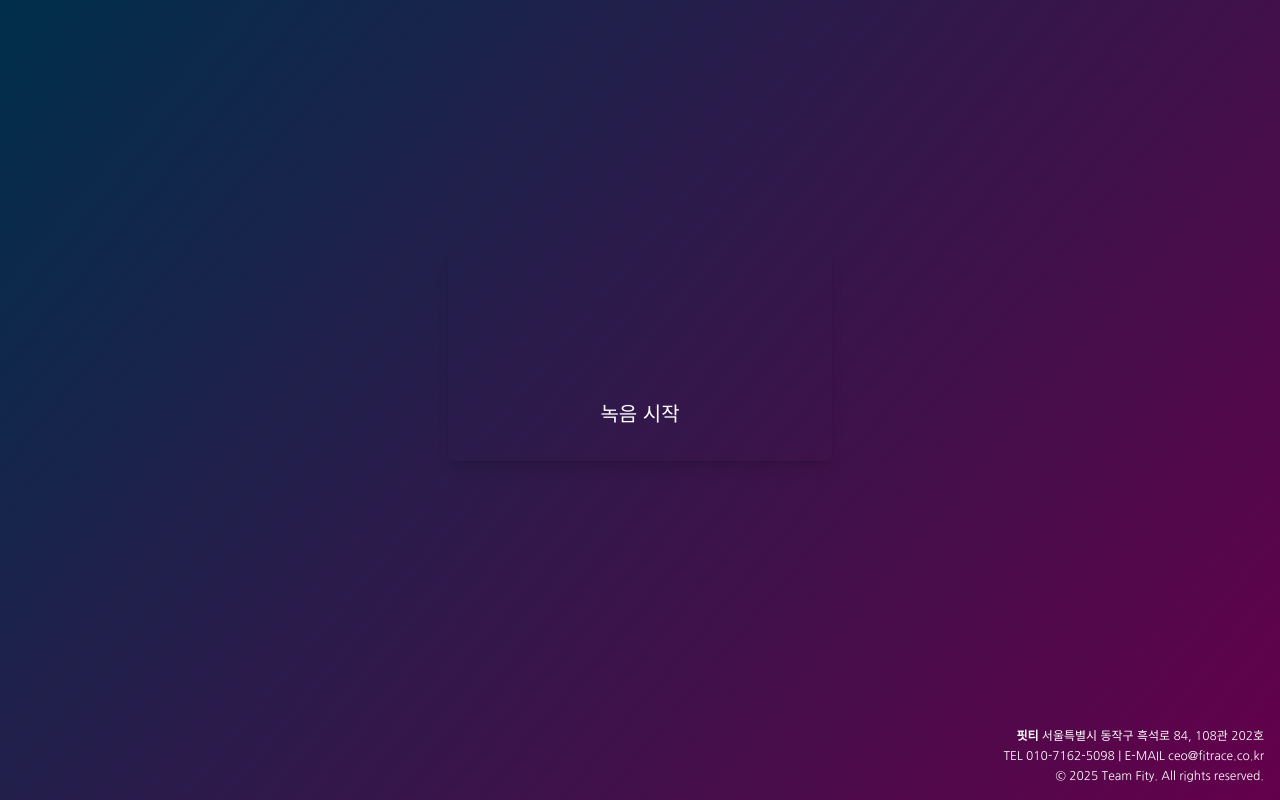
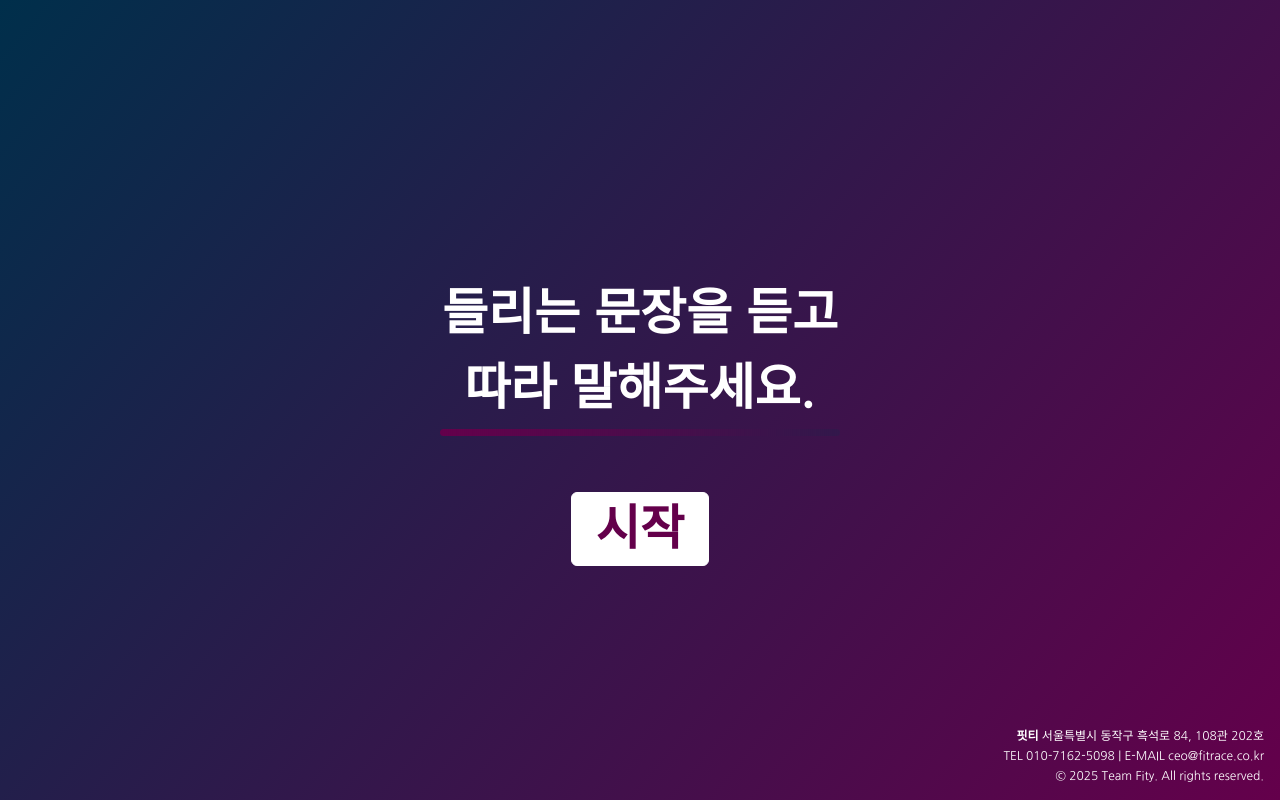
Before and after one commit to selfishAltruism/AI_Voice_Dementia_Guardian_FE, a Next.js app: page /inference in a window 1280 px wide. Built offline with nearby package versions, Linux system fonts and the light colour scheme.

Commit message:
feat: implement inference page with redorcer & player (#1)

```diff
--- a/src/app/inference/page.tsx
+++ b/src/app/inference/page.tsx
@@ -1,9 +1,27 @@
 "use client";
 
-import { Recorder } from "@/entities/inference/ui/Recorder";
+import { Recorder, AudioPlayer } from "@/entities/inference";
+import { Button } from "@/entities/layout";
+import { useRef, useState } from "react";
 
 const Inference = () => {
-  return <Recorder />;
+  const [playing, setPlaying] = useState(false);
+  const isReplay = useRef(false);
+
+  return (
+    <>
+      <h1 className="mt-32">들리는 문장을 듣고</h1>
+      <h1>따라 말해주세요.</h1>
+      <div className="mb-2 mt-1 h-[7px] w-[400px] rounded-lg bg-gradient-to-r from-sub to-main bg-[length:200%_10%]" />
+      {isReplay.current && <Recorder />}
+      <AudioPlayer
+        audioSrc="/recording.webm"
+        setPlaying={setPlaying}
+        playing={playing}
+        isReplay={isReplay}
+      />
+    </>
+  );
 };
 
 export default Inference;
--- a/src/entities/inference/index.ts
+++ b/src/entities/inference/index.ts
@@ -1 +1,3 @@
 export * from "./ui/AILoading";
+export * from "./ui/Recorder";
+export * from "./ui/AudioPlayer";
--- /dev/null
+++ b/src/entities/inference/ui/AudioPlayer.tsx
@@ -0,0 +1,61 @@
+import { Dispatch, RefObject, SetStateAction, useEffect, useRef } from "react";
+import { BounceLoader } from "react-spinners";
+
+import { Button } from "@/entities/layout";
+
+export function AudioPlayer({
+  audioSrc,
+  setPlaying,
+  playing,
+  isReplay,
+}: {
+  audioSrc: string;
+  setPlaying: Dispatch<SetStateAction<boolean>>;
+  playing: boolean;
+  isReplay: RefObject<boolean>;
+}) {
+  const audioRef = useRef<HTMLAudioElement | null>(null);
+
+  useEffect(() => {
+    const audio = audioRef.current;
+    if (!audio) return;
+
+    const handlePlaying = () => setPlaying(true);
+    const handleEnded = () => {
+      setPlaying(false);
+      isReplay.current = true;
+    };
+
+    audio.addEventListener("playing", handlePlaying);
+    audio.addEventListener("ended", handleEnded);
+
+    return () => {
+      audio.removeEventListener("playing", handlePlaying);
+      audio.removeEventListener("ended", handleEnded);
+    };
+  }, []);
+
+  const togglePlay = () => {
+    if (!audioRef.current) return;
+
+    if (playing) {
+      audioRef.current.pause();
+    } else {
+      audioRef.current.play();
+    }
+  };
+
+  return (
+    <>
+      {playing ? (
+        <BounceLoader color="white" className="mt-[62px]" />
+      ) : (
+        <Button className="mt-12" onClick={togglePlay}>
+          {isReplay.current ? "다시 듣기" : "시작"}
+        </Button>
+      )}
+
+      <audio ref={audioRef} src={audioSrc} className="hidden" />
+    </>
+  );
+}
--- a/src/entities/inference/ui/Recorder.tsx
+++ b/src/entities/inference/ui/Recorder.tsx
@@ -93,24 +93,26 @@ export function Recorder() {
   };
 
   return (
-    <div className="bg-gray-900 flex w-96 flex-col items-center gap-4 rounded-lg p-6 shadow-lg">
+    <>
       {/* 배경 투명 + 웨이브 그래프 */}
       <canvas
         ref={canvasRef}
-        width={300}
-        height={100}
+        width={800}
+        height={300}
         className="rounded"
         style={{ backgroundColor: "transparent" }}
       />
       <button
         onClick={() => setRecording(!recording)}
-        className={`rounded-lg px-4 py-2 text-white transition ${
-          recording ? "bg-red-500" : "bg-blue-500"
-        }`}
+        className={`flex h-[100px] w-[100px] items-center justify-center rounded-lg text-white transition`}
       >
-        {recording ? "녹음 중지" : "녹음 시작"}
+        {!recording ? (
+          <span className="icon-[fluent--record-24-regular] text-[100px]" />
+        ) : (
+          <span className="icon-[fluent--record-stop-32-regular] mr-[1px] text-[95px]" />
+        )}
       </button>
-      {audioUrl && (
+      {/* {audioUrl && (
         <div className="flex flex-col items-center gap-2">
           <audio controls src={audioUrl} />
           <a
@@ -121,7 +123,7 @@ export function Recorder() {
             다운로드
           </a>
         </div>
-      )}
-    </div>
+      )} */}
+    </>
   );
 }
--- a/src/entities/layout/index.ts
+++ b/src/entities/layout/index.ts
@@ -1,3 +1,4 @@
 export * from "./ui/Footer";
 export * from "./ui/LinkButton";
 export * from "./ui/Input";
+export * from "./ui/Button";
--- /dev/null
+++ b/src/entities/layout/ui/Button.tsx
@@ -0,0 +1,20 @@
+import React from "react";
+
+export const Button = ({
+  className,
+  onClick,
+  children,
+}: {
+  className?: string;
+  onClick: () => void;
+  children: React.ReactNode;
+}) => {
+  return (
+    <button
+      onClick={onClick}
+      className={`flex items-center justify-center rounded-md border border-white bg-white bg-gradient-to-r px-6 py-3 text-5xl font-bold text-sub ${className}`}
+    >
+      {children}
+    </button>
+  );
+};
```
Also changed, not shown: 1 other file (tests, documents, lock files or other folders).
